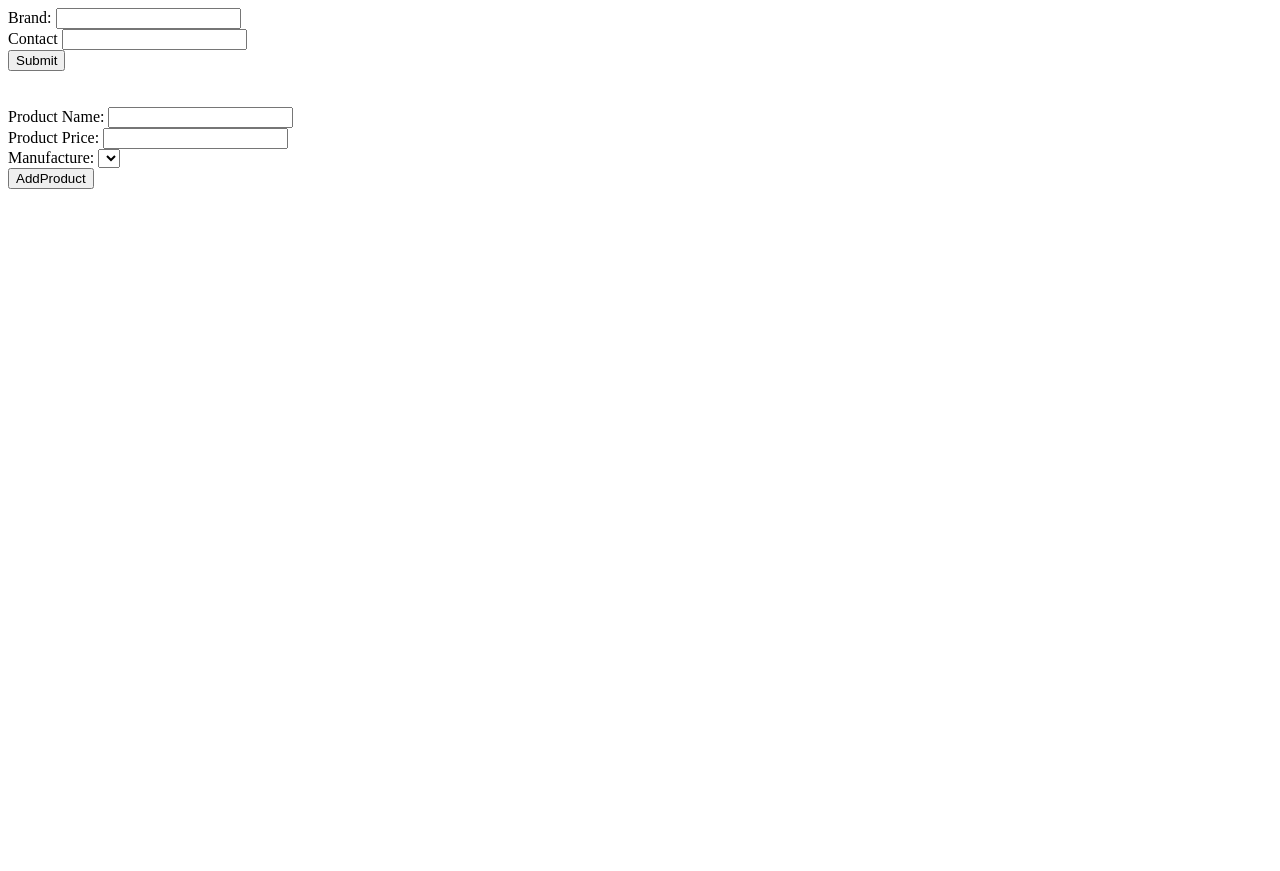
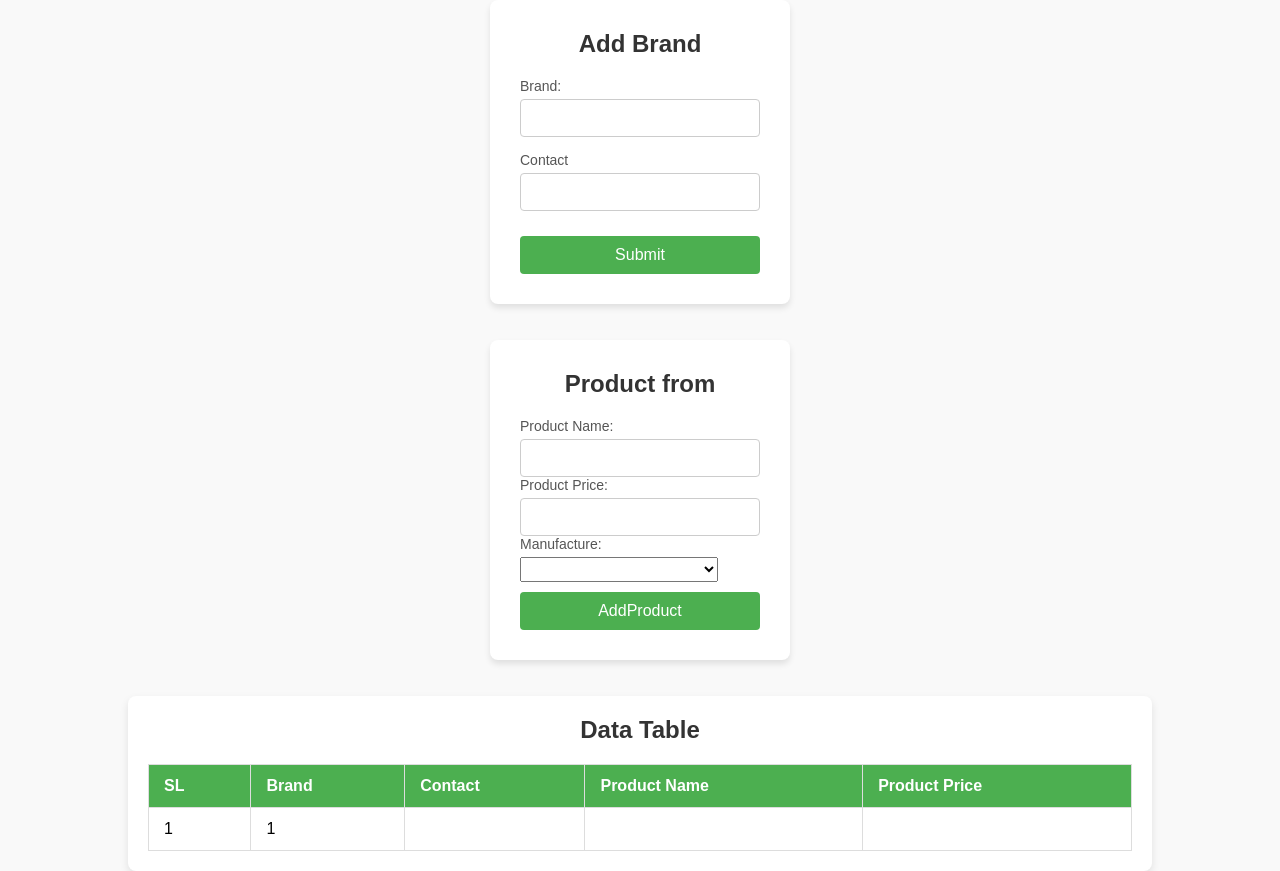
Before and after one commit to Md-Badhon-Sheikh/php, a PHP site: page /product_form.php in a window 1280 px wide. Before the commit the page ends 189 px from the top, so only its background shows below. Run offline with PHP 8.4, Linux system fonts and the light colour scheme; tables that the repository leaves empty or names only in its code hold one stand-in row (values such as "Sample post"); data that the repository does not hold is empty.

Commit message:
added files

```diff
--- a/products/product_form.php
+++ b/products/product_form.php
@@ -1,11 +1,18 @@
 <?php
-$conn = mysqli_connect('localhost', 'root', '', 'product');
+$conn = new mysqli('localhost', 'root', '', 'product');
 
 if (isset($_POST['submit'])) {
     $name = $_POST['name'];
     $contact = $_POST['contact'];
 
     $conn->query("call  product_routine('$name','$contact')");
+}
+if (isset($_POST['addProduct'])) {
+    $pname = $_POST['pname'];
+    $price = $_POST['price'];
+    $manuf = $_POST['manuf'];
+
+    $conn->query("call manufact('$pname', '$manuf','$price')");
 }
 
 ?>
@@ -17,47 +24,48 @@ if (isset($_POST['submit'])) {
     <meta charset="UTF-8">
     <meta name="viewport" content="width=device-width, initial-scale=1.0">
     <title>Product</title>
+    <link rel="stylesheet" href="styles/style.css">
 
 </head>
 
 <body>
+    <!-- Brand added  -->
     <div class="login-container">
-
-        <form action="" method="post">
-            <div class="form-group">
+        <h2>Add Brand</h2>
+        <form action="#" method="POST">
+            <div class="input-group">
                 <label for="username">Brand:</label>
-                <input type="text" id="name" name="name" required>
+                <input type="text" id="username" name="name" required>
             </div>
-            <div class="form-group">
+            <div class="input-group">
                 <label for="password">Contact</label>
-                <input type="text" id="" name="contact" required>
+                <input type="text" id="password" name="contact" required>
             </div>
-            <div class="form-group">
             <button type="submit" name="submit">Submit</button>
+        </form>
     </div>
 
-        </form>
     </div> <br><br>
 
-
+<!-- Product  table -->
     <div class="login-container">
-
-        <form action="/login" method="post">
+    <h2>Product from</h2>
+        <form action="" method="post">
             <div class="form-group">
                 <label for="username">Product Name:</label>
                 <input type="text" id="name" name="pname" required>
             </div>
             <div class="form-group">
                 <label for="price">Product Price:</label>
-                <input type="text"name="price" required>
+                <input type="text" name="price" required>
             </div>
             <div class="form-group">
                 <label for="price">Manufacture:</label>
-               <select name="manufact" id="">
+                <select name="manuf" id="" class="options">
                     <?php
-                        $manufact = $conn->query('select * from brand');
-                        while(list($_mid,$_mname) = $manufact->fetch_row()){
-                            echo "<option value ='$_mid'$_mname</option> ";
+                    $manufactList = $conn->query('select * from brand');
+                    while (list($_mid, $_mname) = $manufactList->fetch_row()) {
+                        echo "<option value ='$_mid'>$_mname</option> ";
                     }
                     ?>
                 </select>
@@ -67,6 +75,45 @@ if (isset($_POST['submit'])) {
             </div>
 
         </form>
+    </div><br><br>
+
+    <!-- data view  -->
+
+    <div class="table-container">
+        <h2>Data Table</h2>
+        <table class="data-table">
+            <thead>
+                <tr>
+                    <th>SL</th>
+                    <th>Brand</th>
+                    <th>Contact</th>
+                    <th>Product Name</th>
+                    <th>Product Price</th>
+                </tr>
+            </thead>
+            <tbody>
+                <?php
+                $conn = mysqli_connect('localhost', 'root', '', 'product');
+                if (!$conn) {
+                    die('Connection failed:' . mysqli_connect_error());
+                } else {
+                    $user = $conn->query("SELECT * FROM product_view");
+                    $counter = 1;
+                    while (list($brand, $contact, $product_name, $price) = $user->fetch_row()) {
+                        $sl=$counter++;
+                        echo "<tr>
+                    <td>$sl</td>
+                    <td>$brand</td>
+                    <td>$contact</td>
+                    <td>$product_name</td>
+                    <td>$price</td>
+                </tr>";
+                    }
+                }
+                ?>
+
+            </tbody>
+        </table>
     </div>
 </body>
 
--- /dev/null
+++ b/products/styles/style.css
@@ -0,0 +1,140 @@
+/* Reset basic styles */
+* {
+    margin: 0;
+    padding: 0;
+    box-sizing: border-box;
+}
+
+/* Body styling */
+body {
+    font-family: Arial, sans-serif;
+    background-color: #f9f9f9;
+    /* display: block; */
+    justify-content: center;
+    align-items: center;
+    height: 100vh;
+}
+
+/* Table container */
+.table-container {
+    width: 80%;
+    margin: auto;
+    background: white;
+    padding: 20px;
+    border-radius: 8px;
+    box-shadow: 0 4px 8px rgba(0, 0, 0, 0.1);
+}
+
+/* Table styling */
+.data-table {
+    width: 100%;
+    border-collapse: collapse;
+    margin-top: 20px;
+}
+
+.data-table thead tr {
+    background-color: #4CAF50;
+    color: white;
+    text-align: left;
+}
+
+.data-table th, .data-table td {
+    padding: 12px 15px;
+    border: 1px solid #ddd;
+}
+
+.data-table tbody tr:nth-child(even) {
+    background-color: #f2f2f2;
+}
+
+.data-table tbody tr:hover {
+    background-color: #f1f1f1;
+}
+
+.action-btn {
+    background-color: #007BFF;
+    color: white;
+    border: none;
+    padding: 8px 12px;
+    border-radius: 4px;
+    cursor: pointer;
+}
+
+.action-btn:hover {
+    background-color: #0056b3;
+}
+
+/* Brand and product from css */
+
+
+
+/* Login container */
+.login-container {
+    background-color: white;
+    padding: 30px;
+    border-radius: 8px;
+    box-shadow: 0 4px 6px rgba(0, 0, 0, 0.1);
+    width: 300px;
+    margin: 0 auto;
+}
+
+/* Heading style */
+h2 {
+    text-align: center;
+    margin-bottom: 20px;
+    color: #333;
+}
+
+/* Input group styles */
+.input-group {
+    margin-bottom: 15px;
+}
+
+label {
+    display: block;
+    font-size: 14px;
+    color: #555;
+    margin-bottom: 5px;
+}
+
+input {
+    width: 100%;
+    padding: 10px;
+    font-size: 14px;
+    border: 1px solid #ccc;
+    border-radius: 4px;
+}
+
+button {
+    width: 100%;
+    padding: 10px;
+    background-color: #4CAF50;
+    color: white;
+    font-size: 16px;
+    border: none;
+    border-radius: 4px;
+    cursor: pointer;
+    margin-top: 10px;
+}
+
+button:hover {
+    background-color: #45a049;
+}
+
+/* Forgot password link style */
+.forgot-password {
+    text-align: center;
+    margin-top: 10px;
+}
+
+.forgot-password a {
+    color: #007BFF;
+    text-decoration: none;
+}
+
+.forgot-password a:hover {
+    text-decoration: underline;
+}
+.options{
+    padding: 3px 88px;
+}
```
Lines whose indentation alone changed are shown as unchanged.
